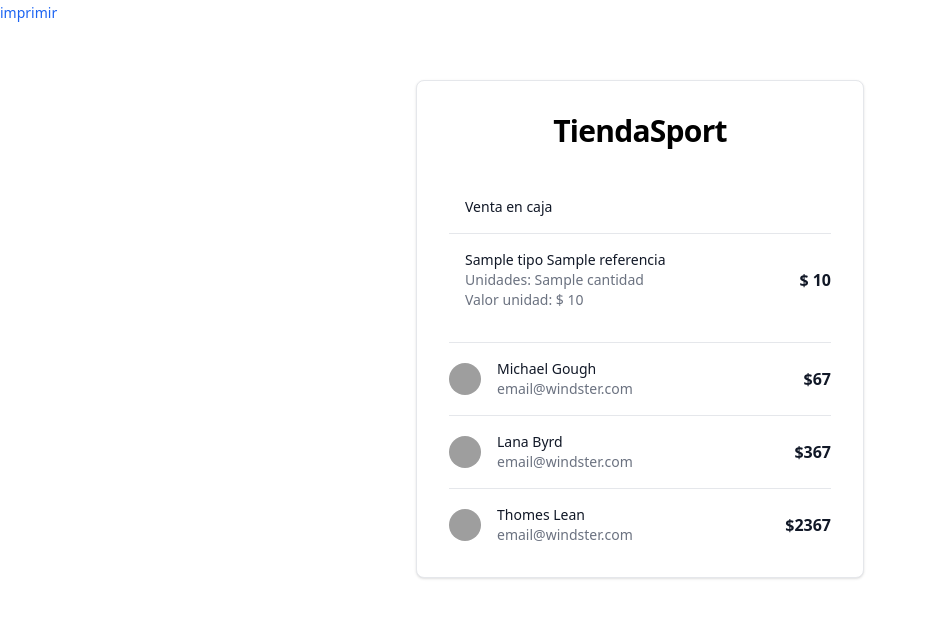
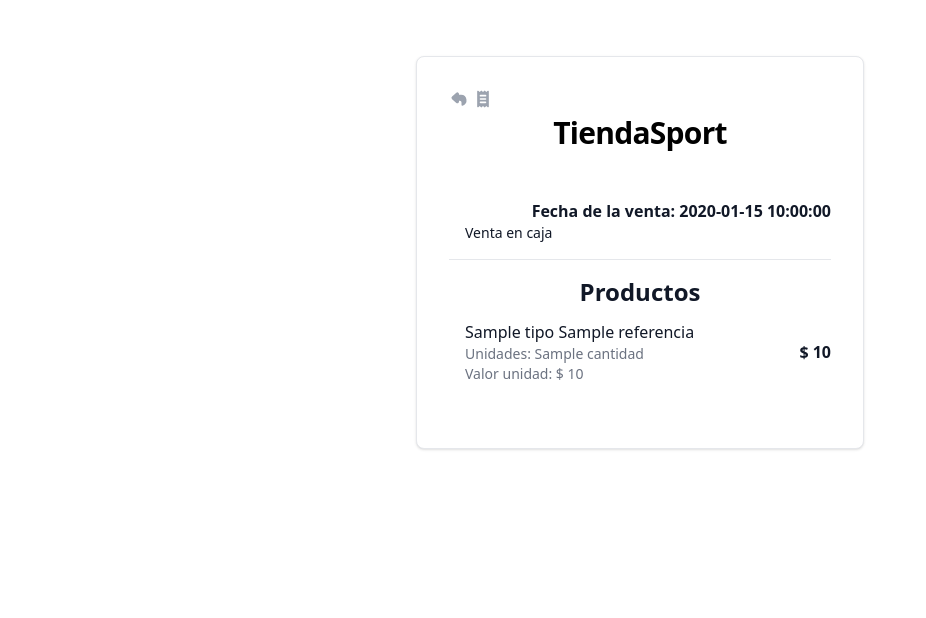
Before and after one commit to sebastianHerazo17/Tienda_Sport, a Flask app: template templates/factura.html in a window 1280 px wide. Shown: the top 618 px of the page, without its empty margins (0-926 px from the left). Run offline with Flask 3, Linux system fonts and the light colour scheme; the template is opened without the code that fills it: most values are stand-ins (such as "Sample title", 1, 10 or a date in 2020); style sheets or scripts are compiled from the project's sources; parts of the project's set-up code (start-up, migrations or seed data) failed here and were passed over; grey boxes are pictures that could not be loaded.

Commit message:
Facturas y/o detalles de ventas registrad

```diff
--- a/static/src/js/abonos.js
+++ b/static/src/js/abonos.js
@@ -19,7 +19,7 @@ function registroAbono(idVenta, debe){
                 if(msg == "registrado"){
                     Swal.fire('ABONO REGISTRADO', '', 'success');
                     setTimeout(() => {
-                        window.location.href = "/ventas";
+                        window.location.href = "/factura/"+info.idVenta;
                     }, 1000);
                 } else {
                     Swal.fire('ALGO FALLÓ', 'Vuelve a recargar la página', 'error');
--- a/templates/factura.html
+++ b/templates/factura.html
@@ -8,27 +8,50 @@
     <link rel="stylesheet" href="{{url_for('static',filename='dist/css/flowbite.min.css')}}">
 </head>
 <body>
-    <a onclick="print()" class="text-sm font-medium text-blue-600 hover:underline">
-        imprimir
+
+    <div class="w-full max-w-md p-4 mx-auto mt-14 bg-white border border-gray-200 rounded-lg shadow sm:p-8">
+        <a href="/ventas" style="cursor: pointer;" class="text-sm inline-block font-medium ">
+            <svg class="w-5 h-5 text-gray-400 hover:text-gray-600" aria-hidden="true" xmlns="http://www.w3.org/2000/svg" width="24" height="24" fill="currentColor" viewBox="0 0 24 24">
+            <path d="M14.502 7.046h-2.5v-.928a2.122 2.122 0 0 0-1.199-1.954 1.827 1.827 0 0 0-1.984.311L3.71 8.965a2.2 2.2 0 0 0 0 3.24L8.82 16.7a1.829 1.829 0 0 0 1.985.31 2.121 2.121 0 0 0 1.199-1.959v-.928h1a2.025 2.025 0 0 1 1.999 2.047V19a1 1 0 0 0 1.275.961 6.59 6.59 0 0 0 4.662-7.22 6.593 6.593 0 0 0-6.437-5.695Z"/>
+            </svg>
         </a>
-    <div class="w-full max-w-md p-4 mx-auto mt-14 bg-white border border-gray-200 rounded-lg shadow sm:p-8 dark:bg-gray-800 dark:border-gray-700">
+        <a onclick="print()" style="cursor: pointer;" class="text-sm inline-block font-medium ">
+            <svg class="w-5 h-5 text-gray-400 hover:text-gray-600" aria-hidden="true" xmlns="http://www.w3.org/2000/svg" width="24" height="24" fill="currentColor" viewBox="0 0 24 24">
+                <path fill-rule="evenodd" d="M5.617 2.076a1 1 0 0 1 1.09.217L8 3.586l1.293-1.293a1 1 0 0 1 1.414 0L12 3.586l1.293-1.293a1 1 0 0 1 1.414 0L16 3.586l1.293-1.293A1 1 0 0 1 19 3v18a1 1 0 0 1-1.707.707L16 20.414l-1.293 1.293a1 1 0 0 1-1.414 0L12 20.414l-1.293 1.293a1 1 0 0 1-1.414 0L8 20.414l-1.293 1.293A1 1 0 0 1 5 21V3a1 1 0 0 1 .617-.924ZM9 7a1 1 0 0 0 0 2h6a1 1 0 1 0 0-2H9Zm0 4a1 1 0 1 0 0 2h6a1 1 0 1 0 0-2H9Zm0 4a1 1 0 1 0 0 2h6a1 1 0 1 0 0-2H9Z" clip-rule="evenodd"/>
+              </svg>
+        </a>
         <div class="flex items-center justify-center mb-4">
             <h3 class="mb-4 sw-text text-3xl font-extrabold tracking-tight leading-none md:text-3xl lg:text-3xl">TiendaSport</h3>
         </div>
         <div class="flow-root">
-                <ul role="list" class="divide-y divide-gray-200 dark:divide-gray-700">
+                <ul role="list" class="divide-y divide-gray-200">
                     <li class="py-3 sm:py-4">
+                        <div class="flex items-center ">
+                            <div class="flex-shrink-0">
+                            </div>
+                            <div class="flex-1 min-w-0 ms-4">
+                                <p class="text-sm font-medium text-gray-900 truncate dark:text-white">
+
+                                </p>
+                                <p class="text-sm text-gray-500 truncate dark:text-gray-400">
+
+                                </p>
+                            </div>
+                            <div class="inline-flex items-center text-1xl font-semibold text-gray-900 dark:text-white">
+                                Fecha de la venta: {{ venta.fecha }}
+                            </div>
+                        </div>
                         <div class="flex items-center">
-                            <div class="flex-1 min-w-0 ms-4">
+                            <div class="sw-text text-1xl flex-1 min-w-0 ms-4">
                                 {% if cliente.identificacion > 2 %}
                                 <p class="text-sm font-medium text-gray-900 truncate dark:text-white">
                                     Cliente:
                                 </p>
-                                <p class="text-sm text-gray-500 truncate dark:text-gray-400">
+                                <p class=" text-1xl text-gray-500 truncate dark:text-gray-400">
                                     {{ cliente.nombre }}
                                 </p>
                                 {%else%}
-                                <p class="text-sm font-medium text-gray-900 truncate dark:text-white">
+                                <p class=" text-1xl text-sm font-medium text-gray-900 truncate dark:text-white">
                                     Venta en caja
                                 </p>
                                 {%endif%}
@@ -36,10 +59,13 @@
                         </div>
                     </li>
                     <li class="py-3 sm:py-4">
+                        <div class="text-2xl text-center font-semibold text-gray-900 dark:text-white pb-3">
+                            Productos
+                        </div>
                         {%for productoVendido, producto in productosVendidos%}
                         <div class="flex items-center mb-4">
                             <div class="flex-1 min-w-0 ms-4">
-                                <p class="text-sm font-medium text-gray-900 truncate dark:text-white">
+                                <p class="sw-text text-1xl font-medium text-gray-900 truncate dark:text-white">
                                     {{producto.tipo}} {{producto.referencia}}
                                 </p>
                                 <p class="text-sm text-gray-500 truncate dark:text-gray-400">
@@ -48,67 +74,98 @@
                                 <p class="text-sm text-gray-500 truncate dark:text-gray-400">
                                     Valor unidad: {{(productoVendido.precio/productoVendido.cantidad) | moneda}}
                                 </p>
+                                {%if productoVendido.descuento > 0%}
+                                <p class="text-sm text-gray-500 truncate dark:text-gray-400">
+                                    Descuento: {{productoVendido.descuento | moneda }}
+                                </p>
+                                {%endif%}
                             </div>
                             <div class="inline-flex items-center text-base font-semibold text-gray-900 dark:text-white">
-                                {{ productoVendido.precio | moneda }}
+                                {{ (productoVendido.precio-productoVendido.descuento) | moneda }}
+                            </div>
+                        </div>
+                        {%endfor%}
+                    </li>
+                    {%if venta.tipoPago == "De contado" %}
+                    <li class="py-3 sm:py-4">
+                        <div class="flex items-center">
+                            <div class="flex-1 min-w-0 ms-4">
+                                <p class="text-base font-medium text-gray-900 truncate dark:text-white">
+                                    Total pagado:
+                                </p>
+                            </div>
+                            <div class="inline-flex items-center text-base font-semibold text-gray-900 dark:text-white">
+                                {{ venta.totalPagado | moneda }}
+                            </div>
+                        </div>
+                    </li>
+                    {%elif venta.tipoPago == "Fiado"%}
+                    <li class="py-3 sm:py-4">
+                        <div class="text-2xl text-center font-semibold text-gray-900 dark:text-white pb-3">
+                            Abonos
+                        </div>
+                        {%for abono in abonos%}
+                        <div class="flex items-center mb-4">
+                            <div class="flex-1 min-w-0 ms-4">
+                                <p class="sw-text text-1xl font-medium text-gray-900 truncate dark:text-white">
+                                    Abono ATS00{{abono.idAbonos}}
+                                </p>
+                                <p class="text-sm text-gray-500 truncate dark:text-gray-400">
+                                    Fecha: {{abono.fecha}}
+                                </p>
+                            </div>
+                            <div class="inline-flex items-center text-base font-semibold text-gray-900 dark:text-white">
+                                {{ abono.valor | moneda }}
                             </div>
                         </div>
                         {%endfor%}
                     </li>
                     <li class="py-3 sm:py-4">
-                        <div class="flex items-center">
-                            <div class="flex-shrink-0">
-                                <img class="w-8 h-8 rounded-full" src="/docs/images/people/profile-picture-2.jpg" alt="Michael image">
-                            </div>
+                        <div class="flex items-center mb-4">
                             <div class="flex-1 min-w-0 ms-4">
-                                <p class="text-sm font-medium text-gray-900 truncate dark:text-white">
-                                    Michael Gough
+                                <p class="sw-text text-1xl font-medium text-gray-900 truncate dark:text-white">
+                                    Total a pagar:
                                 </p>
                                 <p class="text-sm text-gray-500 truncate dark:text-gray-400">
-                                    email@windster.com
+
                                 </p>
                             </div>
                             <div class="inline-flex items-center text-base font-semibold text-gray-900 dark:text-white">
-                                $67
+                                {{ venta.totalPagar | moneda }}
+                            </div>
+                        </div>
+                        <div class="flex items-center mb-4">
+                            <div class="flex-1 min-w-0 ms-4">
+                                <p class="sw-text text-1xl font-medium text-gray-900 truncate dark:text-white">
+                                    Total pagado:
+                                </p>
+                                <p class="text-sm text-gray-500 truncate dark:text-gray-400">
+
+                                </p>
+                            </div>
+                            <div class="inline-flex items-center text-base font-semibold text-gray-900 dark:text-white">
+                                {{ venta.totalPagado | moneda }}
                             </div>
                         </div>
                     </li>
+                        {%if (venta.totalPagar - venta.totalPagado) > 0%}
                         <li class="py-3 sm:py-4">
-                        <div class="flex items-center ">
-                            <div class="flex-shrink-0">
-                                <img class="w-8 h-8 rounded-full" src="/docs/images/people/profile-picture-4.jpg" alt="Lana image">
-                            </div>
+                            <div class="flex items-center mb-4">
                                 <div class="flex-1 min-w-0 ms-4">
-                                <p class="text-sm font-medium text-gray-900 truncate dark:text-white">
-                                    Lana Byrd
+                                    <p class="sw-text text-1xl font-medium text-gray-900 truncate dark:text-white">
+                                        Deuda total:
                                     </p>
                                     <p class="text-sm text-gray-500 truncate dark:text-gray-400">
-                                    email@windster.com
+
                                     </p>
                                 </div>
                                 <div class="inline-flex items-center text-base font-semibold text-gray-900 dark:text-white">
-                                $367
+                                    {{ (venta.totalPagar - venta.totalPagado) | moneda }}
                                 </div>
                             </div>
                         </li>
-                    <li class="pt-3 pb-0 sm:pt-4">
-                        <div class="flex items-center ">
-                            <div class="flex-shrink-0">
-                                <img class="w-8 h-8 rounded-full" src="/docs/images/people/profile-picture-5.jpg" alt="Thomas image">
-                            </div>
-                            <div class="flex-1 min-w-0 ms-4">
-                                <p class="text-sm font-medium text-gray-900 truncate dark:text-white">
-                                    Thomes Lean
-                                </p>
-                                <p class="text-sm text-gray-500 truncate dark:text-gray-400">
-                                    email@windster.com
-                                </p>
-                            </div>
-                            <div class="inline-flex items-center text-base font-semibold text-gray-900 dark:text-white">
-                                $2367
-                            </div>
-                        </div>
-                    </li>
+                        {%endif%}
+                    {%endif%}
                 </ul>
         </div>
     </div>
```
Also changed, not shown: src/controllers/controllerVenta.py (+24 -9 lines), static/src/js/ventasFunctions.js (+8 -6 lines), templates/ventas.html (+16 -15 lines). Lines whose indentation alone changed are shown as unchanged.
